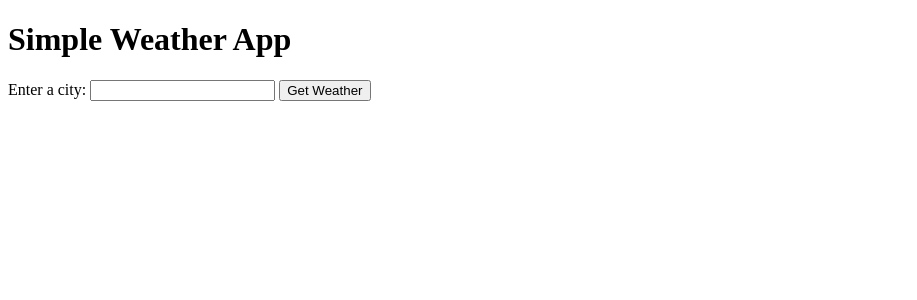
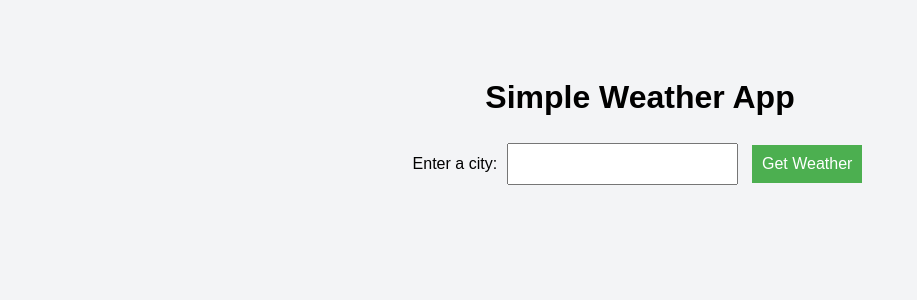
Before and after one commit to rinnemunch/weather-app, a Flask app: page / in a window 1280 px wide. Shown: the top 300 px of the page, without its empty margins (0-917 px from the left). Run offline with Flask 3, Linux system fonts and the light colour scheme.

Commit message:
Add CSS styling to weather form

```diff
--- /dev/null
+++ b/static/style.css
@@ -0,0 +1,28 @@
+body {
+  font-family: Arial, sans-serif;
+  background-color: #f3f4f6;
+  text-align: center;
+  padding: 50px;
+}
+
+form {
+  margin-top: 20px;
+}
+
+input,
+button {
+  padding: 10px;
+  font-size: 16px;
+  margin: 5px;
+}
+
+button {
+  background-color: #4caf50;
+  color: white;
+  border: none;
+  cursor: pointer;
+}
+
+button:hover {
+  background-color: #45a049;
+}
--- a/templates/index.html
+++ b/templates/index.html
@@ -4,6 +4,10 @@
     <meta charset="UTF-8" />
     <meta name="viewport" content="width=device-width, initial-scale=1.0" />
     <title>Weather App</title>
+    <link
+      rel="stylesheet"
+      href="{{ url_for('static', filename='style.css') }}"
+    />
   </head>
   <body>
     <h1>Simple Weather App</h1>
```
